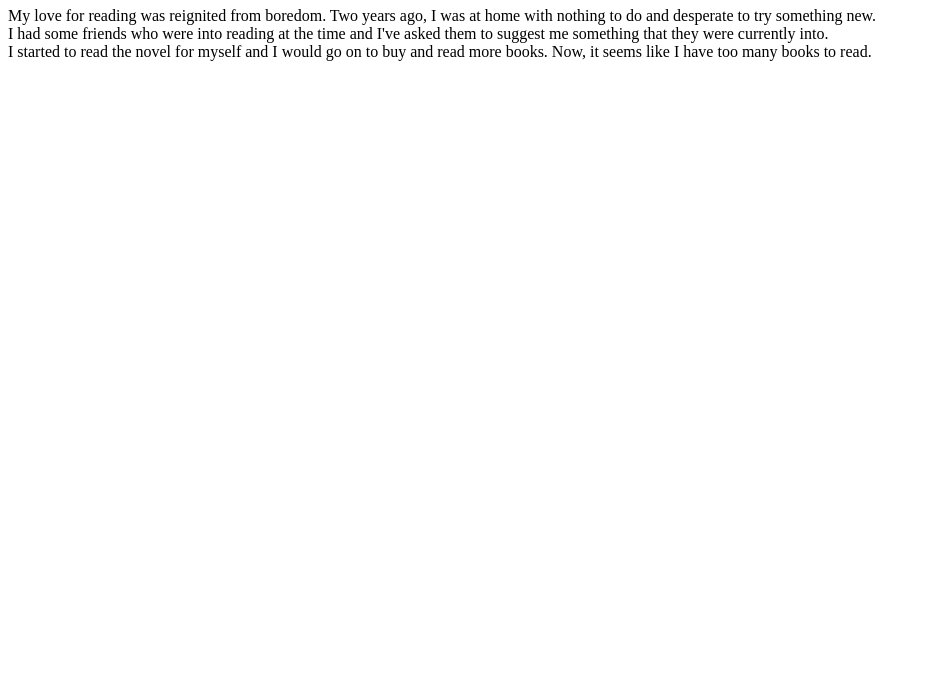
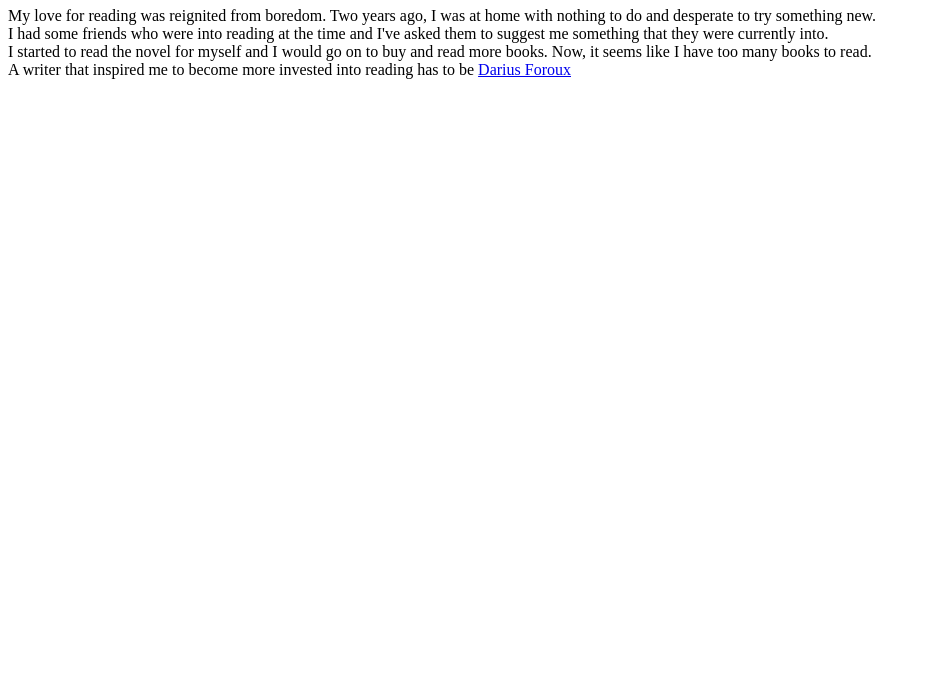
Before and after one commit to twright2090/Assignment2, a plain HTML site: page docs/hobby2.html in a window 1280 px wide. Shown: the part 112-800 px from the top of the page, without its empty margins (0-930 px from the left). Drawn offline with Linux system fonts and the light colour scheme.

```diff
--- a/docs/hobby2.html
+++ b/docs/hobby2.html
@@ -12,6 +12,7 @@
     <H1>Reading </H1>
         My love for reading was reignited from boredom. Two years ago, I was at home with nothing to do and desperate to try something new. <br>
         I had some friends who were into reading at the time and I've asked them to suggest me something that they were currently into. <br>
-        I started to read the novel for myself and I would go on to buy and read more books. Now, it seems like I have too many books to read.
+        I started to read the novel for myself and I would go on to buy and read more books. Now, it seems like I have too many books to read. <br>
+        A writer that inspired me to become more invested into reading has to be <a href = "https://dariusforoux.com/reading-list/">Darius Foroux</a>
 </BODY>
 </HTML>
```
